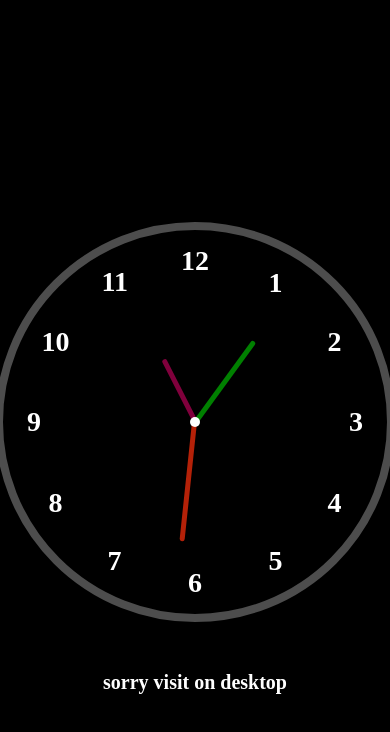
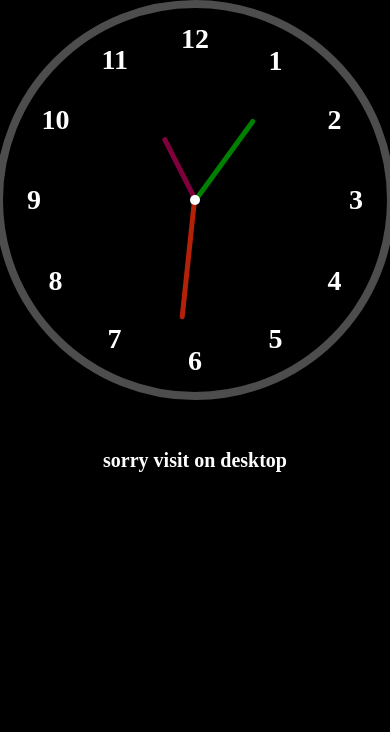
Before and after one commit to Taizul1579/protfolio, a plain HTML site: page index.html in a window 390 px wide. Shown: the top 732 px of the page. Drawn offline with Linux system fonts and the light colour scheme.

Commit message:
mobile.css

```diff
--- a/mobile.css
+++ b/mobile.css
@@ -8,7 +8,7 @@ body{
     display: flex;
     justify-content: center;
     align-items: center;
-     height: 100vh;
+
 }
 
 .mobile span{
```
